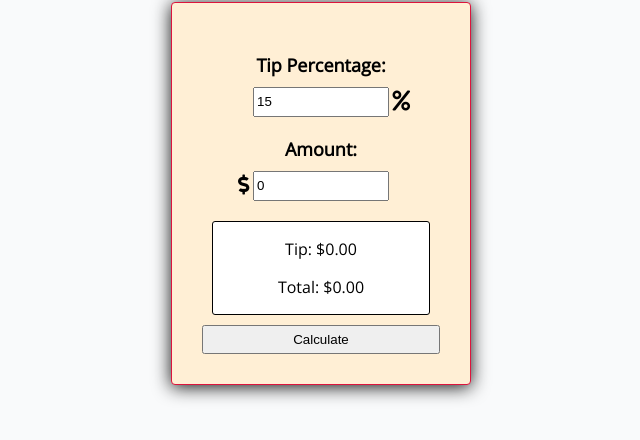
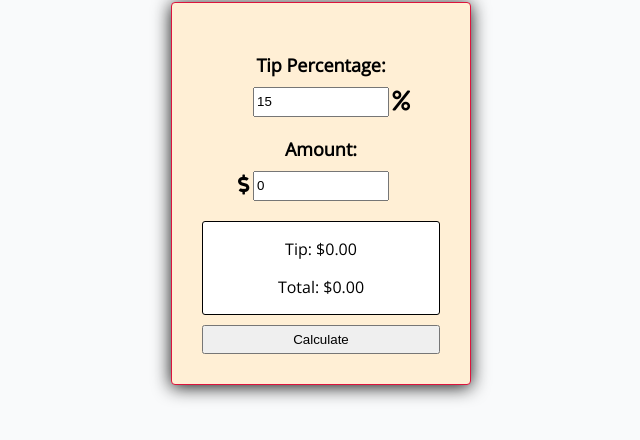
Before and after one commit to RDBagwell/Tip_Calculator, a plain HTML site: page index.html in a window 1280 px wide. Shown: the part 84-524 px from the top of the page, without its empty margins (319-959 px from the left). Drawn offline with nearby package versions, Linux system fonts and the light colour scheme.

Commit message:
CSS/HTML

```diff
--- a/css/style.css
+++ b/css/style.css
@@ -68,6 +68,7 @@ body{
     border: 1px solid black;
     background: white;
     text-align: center;
-    margin: 10px;
+    margin: 10px 0;
     border-radius: 3px;
+    width: 100%;
 }
```
